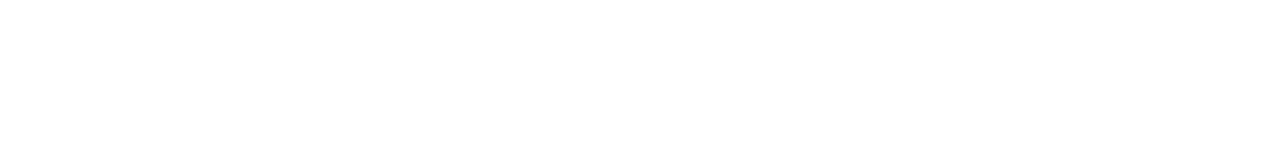
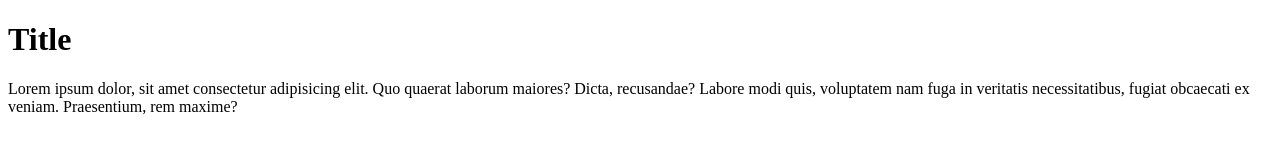
Before and after one commit to iamrazes/iamrazes.github.io, a plain HTML site: page index.html in a window 1280 px wide. Drawn offline with Linux system fonts and the light colour scheme.

Commit message:
placeholder ready to dev

```diff
--- a/index.html
+++ b/index.html
@@ -3,9 +3,10 @@
 <head>
     <meta charset="UTF-8">
     <meta name="viewport" content="width=device-width, initial-scale=1.0">
-    <title>Document</title>
+    <title>Hi! I'm Razes</title>
 </head>
 <body>
-
+    <h1>Title</h1>
+    <p>Lorem ipsum dolor, sit amet consectetur adipisicing elit. Quo quaerat laborum maiores? Dicta, recusandae? Labore modi quis, voluptatem nam fuga in veritatis necessitatibus, fugiat obcaecati ex veniam. Praesentium, rem maxime?</p>
 </body>
 </html>
```
